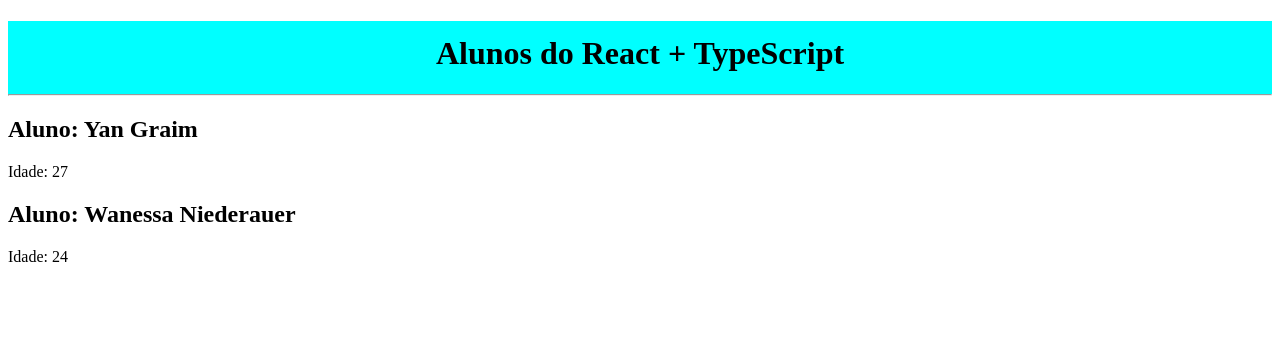
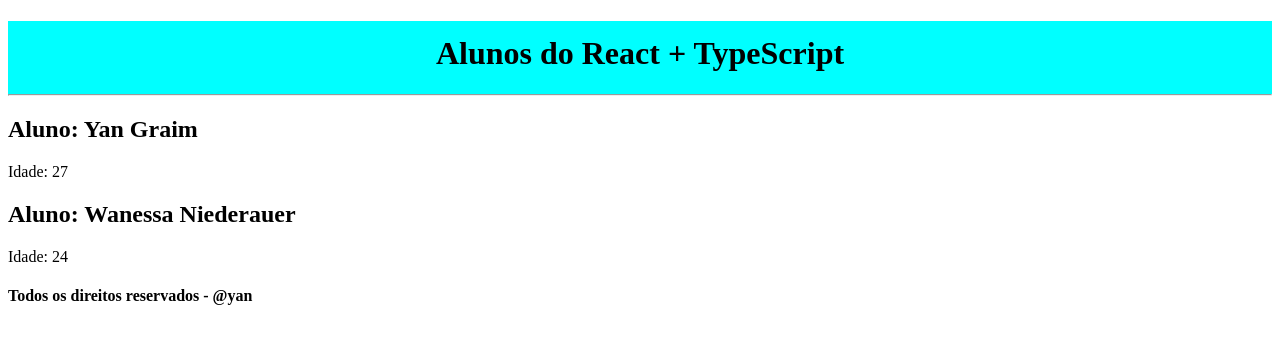
Before and after one commit to YanGraim/react-typescript, a React (Vite) app: page / in a window 1280 px wide. Shown: the top 344 px of the page. Built offline with nearby package versions, Linux system fonts and the light colour scheme.

Commit message:
adiciona componente footer

```diff
--- a/src/App.tsx
+++ b/src/App.tsx
@@ -1,5 +1,6 @@
 import { Header } from "./components/header";
 import { Aluno } from "./components/aluno"
+import { Footer } from "./components/footer"
 
 export default function App() {
   return (
@@ -7,6 +8,7 @@
       <Header/>
       <Aluno nome="Yan Graim" idade={27}/>
       <Aluno nome="Wanessa Niederauer" idade={24}/>
+      <Footer/>
     </div>
   )
 }
--- /dev/null
+++ b/src/components/footer.tsx
@@ -0,0 +1,7 @@
+export function Footer() {
+    return (
+        <footer>
+            <h4>Todos os direitos reservados - @yan</h4>
+        </footer>
+    )
+}
```
